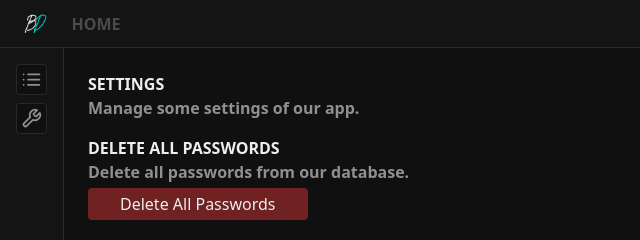
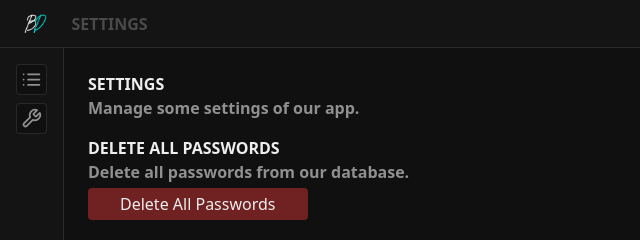
Before and after one commit to m0lc14kk/password-app, an Electron app: page resources/views/settings.html in a window 800 px wide. Shown: the top 240 px of the page, 0-640 px from the left. Drawn offline with Linux system fonts and the light colour scheme.

```diff
--- a/resources/views/settings.html
+++ b/resources/views/settings.html
@@ -20,7 +20,7 @@
 
     <div class="w-full draggable h-full bg-transparent flex items-center justify-between">
         <h3 class="bg-transparent text-[#90909070] select-none font-semibold">
-            HOME
+            SETTINGS
         </h3>
     </div>
 
```
Also changed, not shown: .github/images/showcase1.png (added), .github/images/showcase2.png (added), .github/images/showcase3.png (added), .github/images/showcase4.png (added), .github/images/showcase5.png (added), README.md (added).
